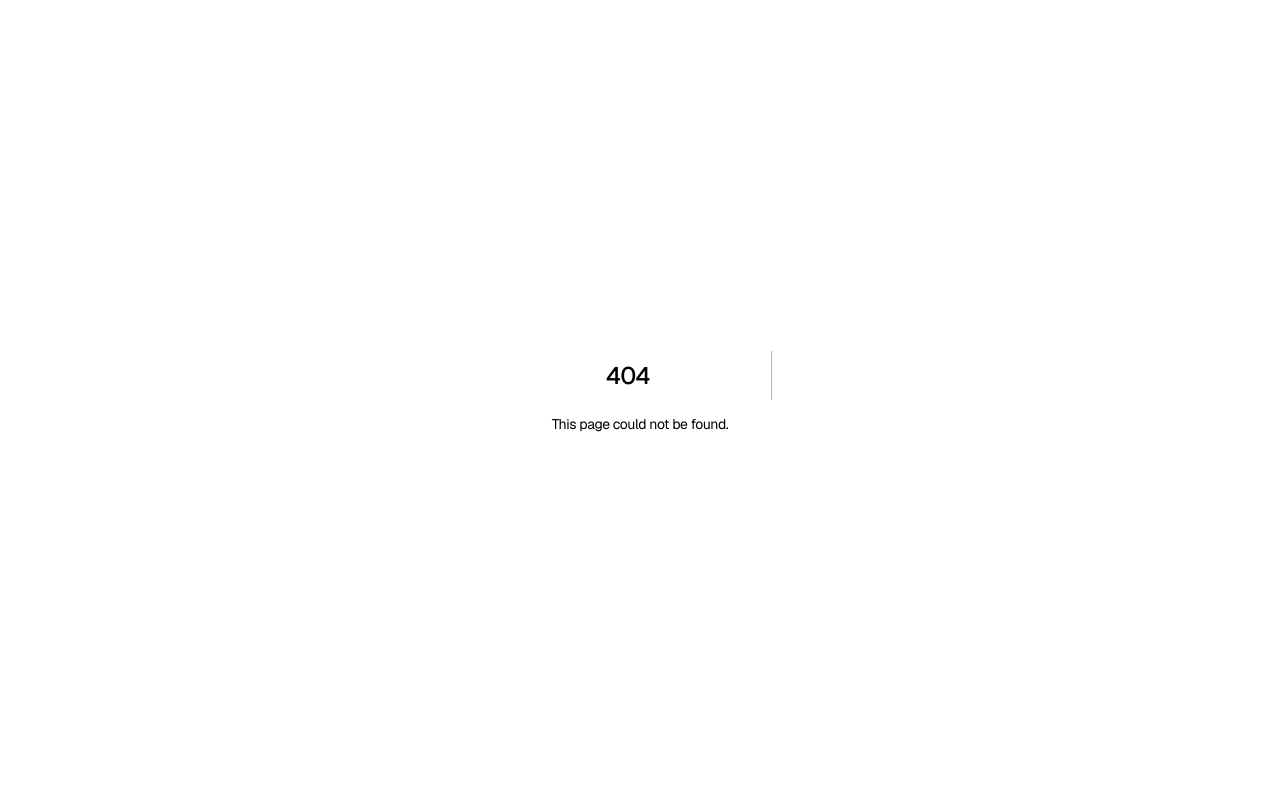
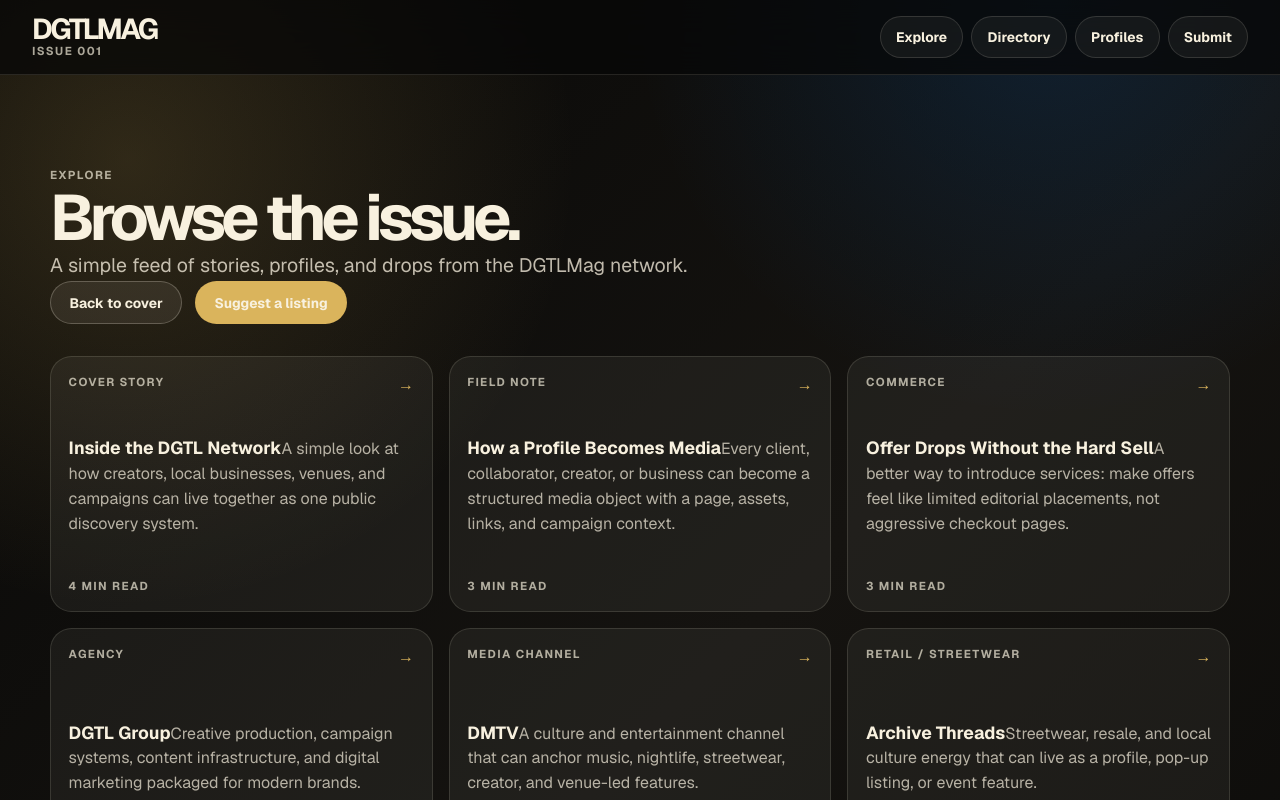
Before and after one commit to stfphen/content-checkout-funnel, a Next.js app: page /explore in a window 1280 px wide. Before the commit this address had no page. Shown: the top 800 px of the page. Built offline with nearby package versions, Linux system fonts and the light colour scheme.

Commit message:
Add DGTLMag explore route

```diff
--- /dev/null
+++ b/app/explore/page.jsx
@@ -0,0 +1,10 @@
+import DgtlMagCollectionPage from "../../components/dgtlmag/DgtlMagCollectionPage";
+
+export const metadata = {
+  title: "Explore | DGTLMag",
+  description: "Browse stories, profiles, and drops from the DGTLMag network."
+};
+
+export default function ExplorePage() {
+  return <DgtlMagCollectionPage type="explore" />;
+}
```
